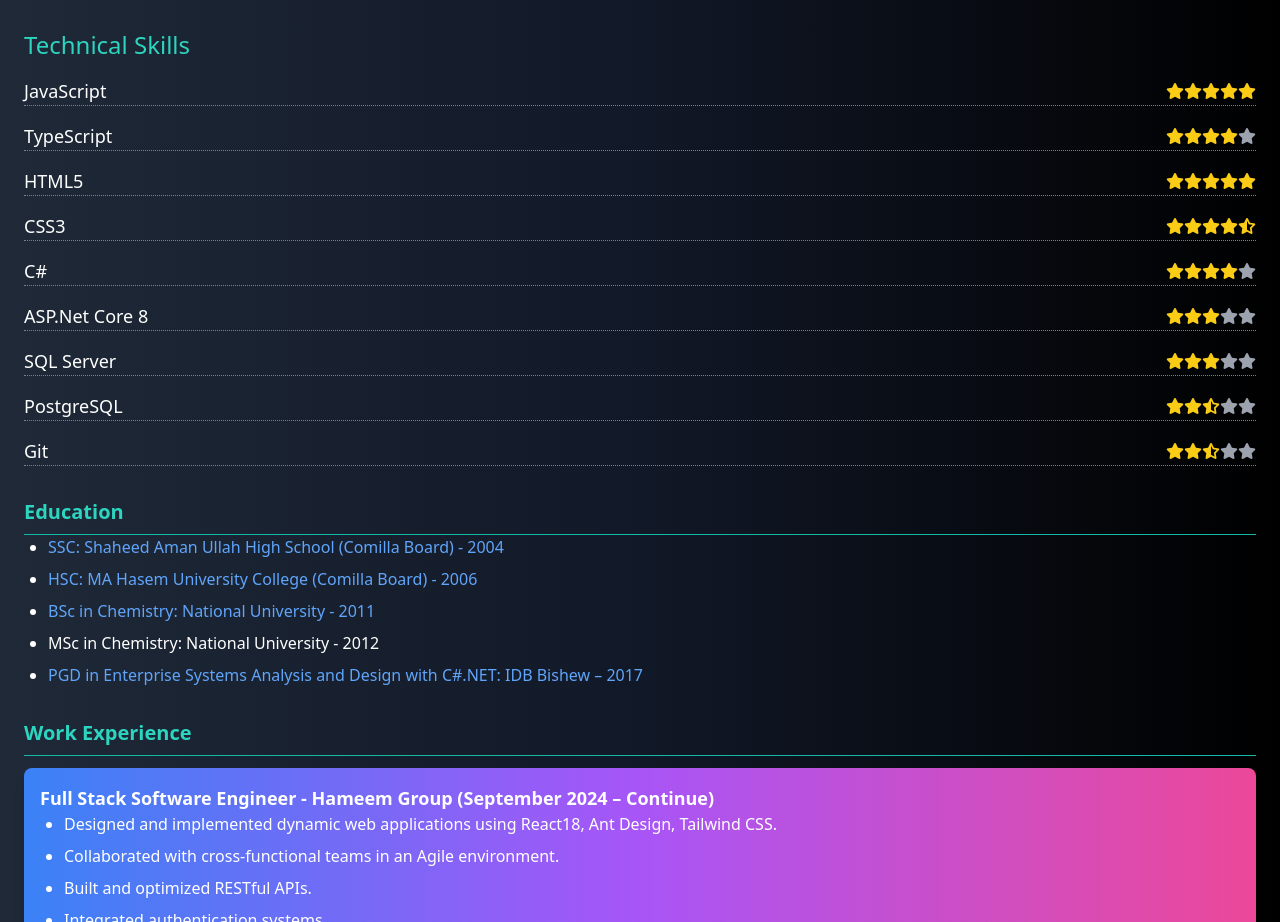
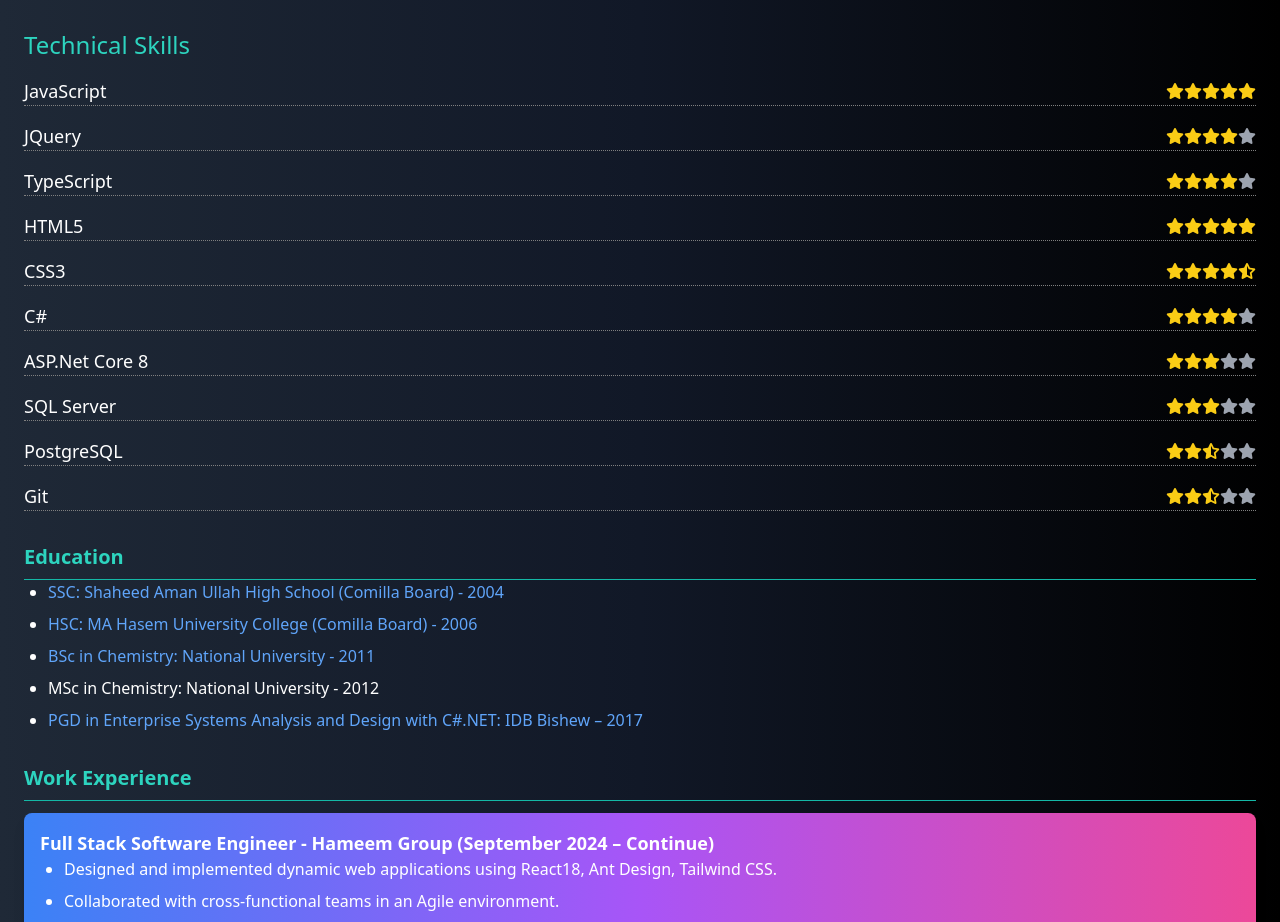
Before and after one commit to enamul007/resume.io, a plain HTML site: page index.html in a window 1280 px wide. Shown: the part 1244-2166 px from the top of the page. Drawn offline with nearby package versions, Linux system fonts and the light colour scheme.

Commit message:
index.html
Update index.html

```diff
--- a/index.html
+++ b/index.html
@@ -249,6 +249,20 @@
               <i class="fas fa-star text-yellow-400"></i>
               <i class="fas fa-star text-yellow-400"></i>
               <i class="fas fa-star text-yellow-400"></i>
+            </div>
+          </li>
+         <li
+            class="flex justify-between items-center"
+            style="border-bottom: 1px dotted gray"
+          >
+            <span class="text-lg">JQuery</span>
+            <div class="flex">
+              <!-- Full stars for rating -->
+              <i class="fas fa-star text-yellow-400"></i>
+              <i class="fas fa-star text-yellow-400"></i>
+              <i class="fas fa-star text-yellow-400"></i>
+              <i class="fas fa-star text-yellow-400"></i>
+              <i class="fas fa-star text-gray-400"></i>
             </div>
           </li>
           <li
```
